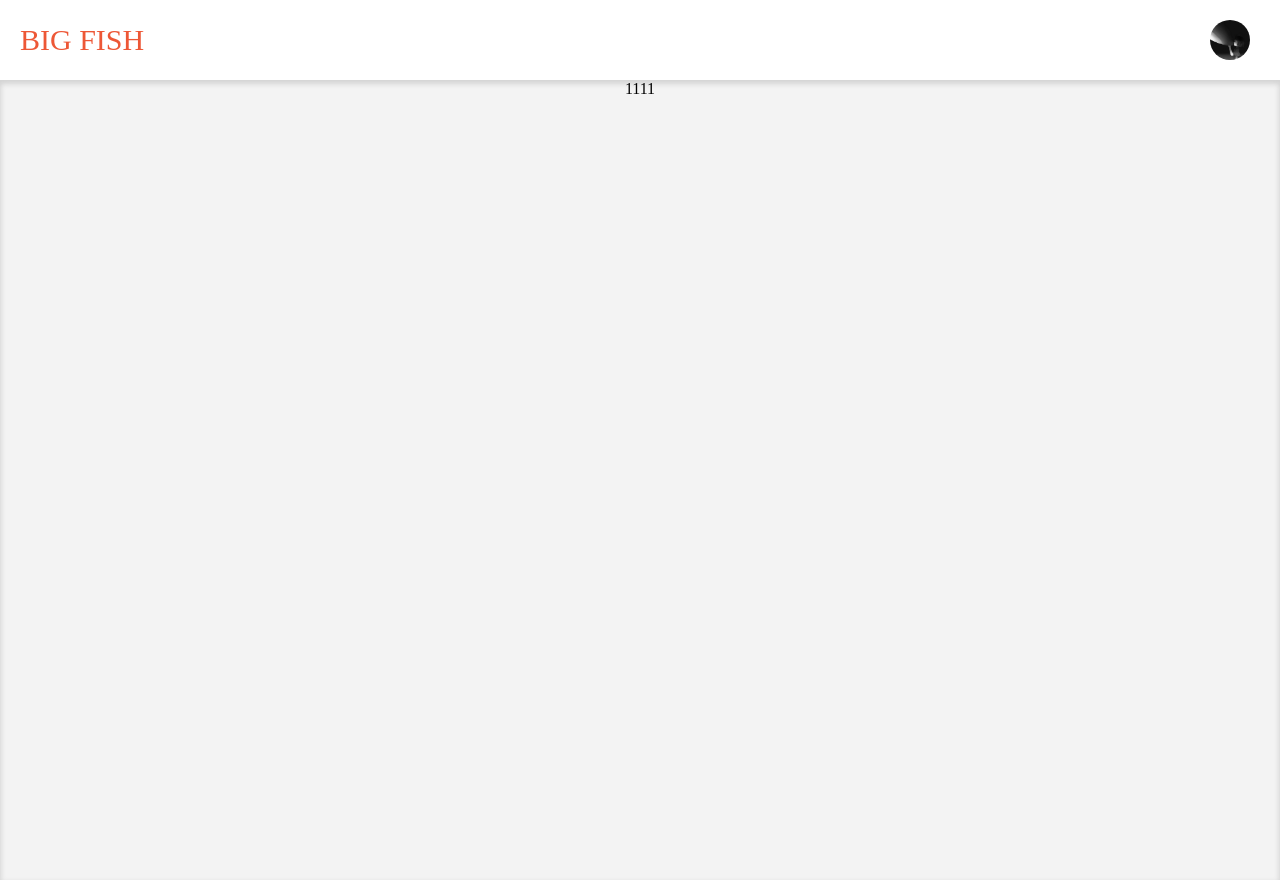
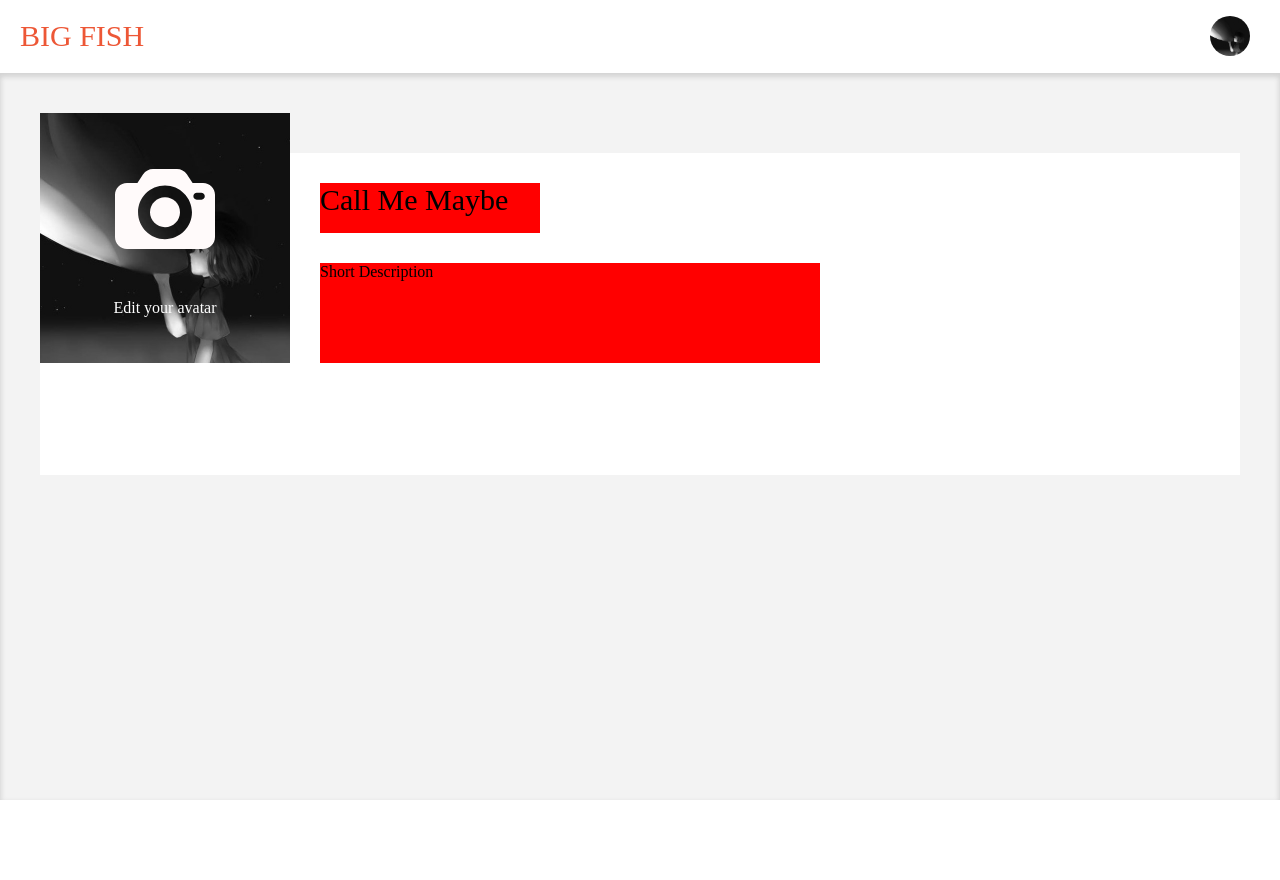
Before and after one commit to Aliness0901/LULU-uipratice, a React (Create React App) app: page /profile in a window 1280 px wide. After the commit the page ends 800 px from the top, so only its background shows below. Built offline with nearby package versions, Linux system fonts and the light colour scheme.

Commit message:
flexsuffer

```diff
--- a/src/components/LikeTriButton.js
+++ b/src/components/LikeTriButton.js
@@ -9,17 +9,18 @@ class Like_tri_button extends PureComponent {
         super(props)
 
         this.state = {
-            Likenum:this.props.like,                   //这里的数字是从后台拿来的
-            checkable:this.props.liked                  //questions会返回一个liked，初始默认值是false
+            Likenum:this.props.like,                          //这里的数字是从后台拿来的
+            checked:this.props.liked                   //questions会返回一个liked，初始默认值是false
         }
     }
 
     handleClick=(e)=>{
-       if (this.state.checkable) {
+       if (!this.state.checked) {                   //由于这里收到的数据是后端返回的，后端返回没点之前是false，以为还没点，所以这里用!
         const num=this.state.Likenum
+        console.log(num);
         this.setState({
             Likenum:num+1,
-            checkable:false
+            checked:true
         })
         e.target.style.cursor='default'
        }else{
--- a/src/views/MainPage.css
+++ b/src/views/MainPage.css
@@ -1,7 +1,14 @@
+.mainpage_core {
+    width: 100vw;
+    height: 100vh;
+    display: flex;
+    flex-direction: column;
+    align-items: stretch;
+}
 .mainHeader{
-    width: 100%;
     height: 80px;
     display: flex;
+    flex-direction: row;
     align-items: center;
     justify-content: space-between;
     padding: 0 30px 0 20px;
@@ -12,8 +19,8 @@
 
 .afterheader_body{
     display: flex;
-    width: 100%;
     justify-content: center;
+    flex-basis: 100%;
     background-color: rgb(243, 243, 243);
     box-shadow: inset 0px 3px 5px 1px rgba(85, 84, 84, 0.2);
 }
@@ -27,6 +34,7 @@
 }
 .Qustion_container{
     margin-top: 20px;
+    margin-bottom: 10px;
     width: 900px;
     padding: 0px 25px 25px 25px ;
     background-color: #ffff;
--- a/src/views/MainPage.js
+++ b/src/views/MainPage.js
@@ -39,7 +39,7 @@ class MainPage extends PureComponent {
         // console.log(user_token);                    //这里依旧有一个问题，就是只要页面刷新了，user_token就又空了
         //这个刷新不是只react本身的刷新，而是用户点击浏览器的刷新，会丢失这个全局变量的内容
         return (
-            <div>
+            <div className='mainpage_core'>
                 <AskJumpButton />
                 <header className='mainHeader'>
                     BIG FISH
--- a/src/views/Profile.css
+++ b/src/views/Profile.css
@@ -1,8 +1,62 @@
-.afterheader_body_profile{
+.profile_container{
     display: flex;
-    width: 100vw;
-    height: 100vh;
+    flex-direction: row;                /*row代表横着，colum代表竖着*/
+    margin-top: 80px;
+    flex-basis: 1200px;                     /*由于这个container继承了大盒子，父类是row方向的，所以这里的basis是横着的*/
+    height: 322px;
+    background-color: #ffff;
+}
+
+.user_change_pic{
+    flex-basis: 250px;                      /*它的父类是row，所以这里的basis是横着的*/
+    height: 250px;
+    display: flex;
+    flex-direction: column;
     justify-content: center;
-    background-color: rgb(243, 243, 243);
-    box-shadow: inset 0px 3px 5px 1px rgba(85, 84, 84, 0.2);
+    align-items: center;
+    background-image: url(../assets/images/avatar_default.jpg);
+    background-size: cover;
+    margin-top: -40px;
 }
+
+.user_edit_camera {
+    margin-bottom: 40px;
+    width: 100px;
+    flex-basis: 100px;          /*这里的父类是colum，所以basis是height*/
+}
+
+.edit_content{
+    color: #fff;
+}
+
+.Big_Edit_container{                /*因为内部是竖着排的，所以我们这里需要些一个父类把这两个div给抱起来，然后displaycolum*/
+    display: flex;          /*如果不这样做的话，就是display:row了*/
+    flex-direction: column;
+}
+
+.profile_edit_container{
+    flex-basis: 50px;                       /*这里的父类是colum，竖着着排的，所以basis是竖着的高*/
+    flex-wrap: nowrap;                  /*如果这里不写nowrap的话，在缩小屏幕之后，会换行，把布局挤掉*/
+    width: 220px;                       /*因为我们这里用了column，主轴是y，副轴是x，但是我们又一定要给一个值*/
+    background-color: red;      /*不给这里的字就会掉出来*/
+    margin:30px;
+    font-size: 30px;
+}
+/* 这里还是由bug，如果flex-basis给了300的话，字就会因为放不下而掉下来，这里是为什么？ */
+
+.user_description{
+    flex-basis: 100px;
+    min-width: 500px;                               /*这里没办法，一定要写一个副轴的宽度咋办*/
+    display: flex;
+    flex-direction: row;                        /*这个描述的盒子就需要横着放了 */
+    margin:0 10px 30px 30px ;
+    background-color: red;
+}
+/*
+.user_detial_description{
+    flex-basis: 200px;
+    height: 110px;
+    overflow: hidden;
+    text-overflow: ellipsis;
+    background-color: pink;
+} */
--- a/src/views/Profile.js
+++ b/src/views/Profile.js
@@ -1,8 +1,9 @@
 import React, { PureComponent } from 'react'
-import {NavLink} from 'react-router-dom'
+import { NavLink } from 'react-router-dom'
 
 
 import './Profile.css'
+import camera from '../assets/images/photo-camera.svg'
 
 class Profile extends PureComponent {
     constructor(props) {
@@ -15,15 +16,29 @@ class Profile extends PureComponent {
 
     render() {
         return (
-            <div>
+            <div className='mainpage_core'>
                 {/* 所有的css都只需要写一遍，不管你写在哪里，都是会生效的 */}
                 <header className='mainHeader'>
                     BIG FISH
                 {/* 把图片用作navlink，装饰背景 */}
                     <NavLink to='/profile' className='userpic' />
                 </header>
-                <div className='afterheader_body_profile'>
-                    <div>1111</div>
+                <div className='afterheader_body'>
+                    <div className='profile_container'>
+                        <div className='user_change_pic'>
+                            <img className='user_edit_camera' src={camera} alt='22' />
+                            <div className='edit_content'>Edit your avatar</div>
+                        </div>
+                        <div className='Big_Edit_container'>
+                            <div className='profile_edit_container'>
+                                Call Me Maybe
+                            </div>
+                            <div className='user_description'>
+                                <div className='discription'>Short Description</div>
+                                {/* <div className='user_detial_description'>12233</div> */}
+                            </div>
+                        </div>
+                    </div>
                 </div>
             </div>
         )
--- /dev/null
+++ b/src/views/flextest.html
@@ -0,0 +1,39 @@
+<!DOCTYPE html>
+<html lang="en">
+<head>
+    <meta charset="UTF-8">
+    <meta name="viewport" content="width=device-width, initial-scale=1.0">
+    <title>Document</title>
+    <style>
+        * {
+            padding: 0;
+            margin: 0;
+        }
+        .div1 {
+            width: 100vw;
+            height: 100vh;
+            display: flex;
+            flex-direction: column;
+            align-items: stretch;
+            background-color: red;
+        }
+        .div2 {
+            /* width: 800px; */
+            background-color: yellow;
+            overflow: hidden;
+            text-overflow: ellipsis;
+        }
+        .div3 {
+            background-color: pink;
+            min-width: 800px;
+            flex-basis: 100%;
+        }
+    </style>
+</head>
+<body>
+    <div class="div1">
+        <div class="div2">1132132132132132132132132132132132132132132132132132132132132132123</div>
+        <div class="div3">1</div>
+    </div>
+</body>
+</html>
```
Also changed, not shown: src/assets/images/photo-camera.svg (added), 1 other file (tests, documents, lock files or other folders).
